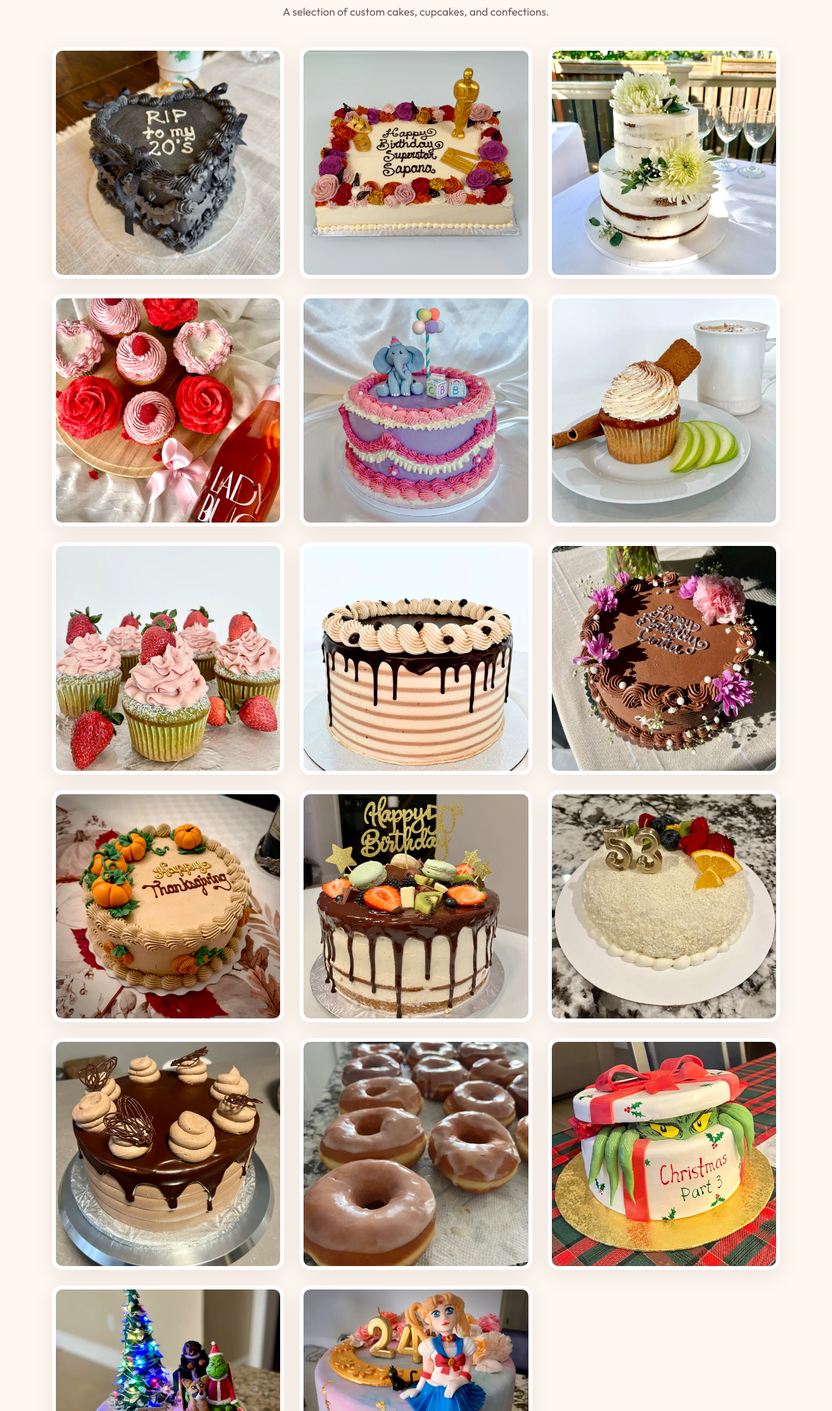
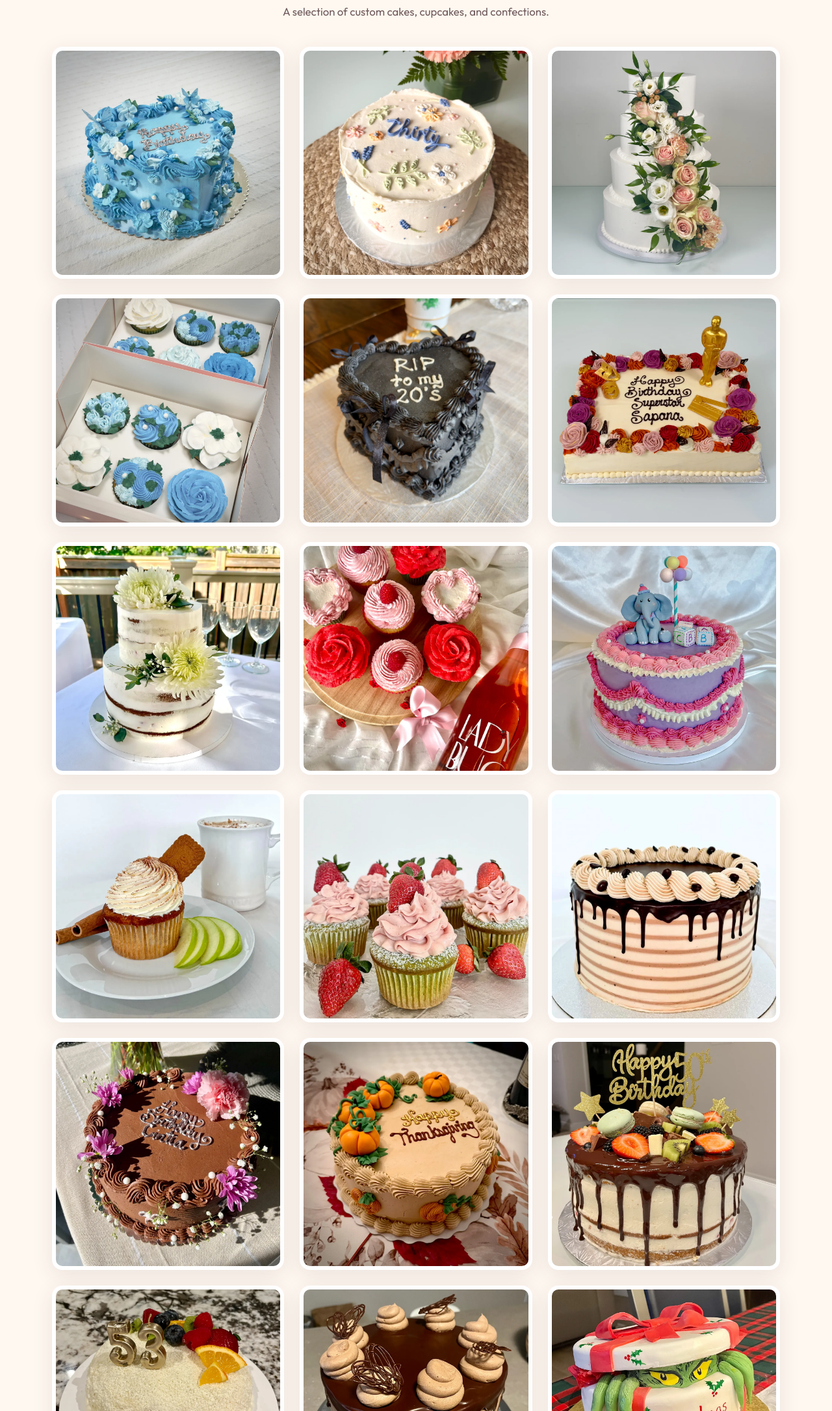
Before and after one commit to ambmase/viv-bakes, a plain HTML site: page portfolio.html in a window 1280 px wide. Shown: the part 211-2382 px from the top of the page at 65% size. Drawn offline with nearby package versions, Linux system fonts and the light colour scheme.

Commit message:
Add four new cakes to portfolio, refresh Recent favourites
Add blue heart birthday cake, "Thirty" birthday cake, floral wedding
cake, and blue flower cupcakes as 1200px WebP. New photos lead the
portfolio gallery, with fetchpriority moved to the first of them.

Swap the blue heart and "Thirty" cakes into Recent favourites and move
strawberry cupcakes to the bottom-right slot. Remove the glazed donuts
photo from the site entirely.

Co-Authored-By: Claude Opus 5 <noreply@anthropic.com>

```diff
--- a/portfolio.html
+++ b/portfolio.html
@@ -47,8 +47,20 @@
     <section id="portfolio-gallery" class="fade-in">
       <div class="gallery-grid">
 
+        <a href="images/blue-birthday-cake.webp" class="glightbox gallery-item">
+          <img src="images/blue-birthday-cake.webp" alt="Blue heart-shaped birthday cake with buttercream flowers, pearls and butterflies" width="1200" height="1200" fetchpriority="high" decoding="async" />
+        </a>
+        <a href="images/thirty-birthday-cake.webp" class="glightbox gallery-item">
+          <img src="images/thirty-birthday-cake.webp" alt="Cream 'Thirty' birthday cake with pastel piped wildflowers" width="1200" height="1200" loading="lazy" decoding="async" />
+        </a>
+        <a href="images/flower-wedding-cake.webp" class="glightbox gallery-item">
+          <img src="images/flower-wedding-cake.webp" alt="Four-tier white wedding cake with cascading fresh roses and lisianthus" width="1200" height="1200" loading="lazy" decoding="async" />
+        </a>
+        <a href="images/blue-flower-cupcakes.webp" class="glightbox gallery-item">
+          <img src="images/blue-flower-cupcakes.webp" alt="Boxed cupcakes piped as blue and white buttercream flowers" width="1200" height="1200" loading="lazy" decoding="async" />
+        </a>
         <a href="images/black-cake.webp" class="glightbox gallery-item">
-          <img src="images/black-cake.webp" alt="Black heart-shaped 'RIP to my 20s' cake" width="1200" height="1200" fetchpriority="high" decoding="async" />
+          <img src="images/black-cake.webp" alt="Black heart-shaped 'RIP to my 20s' cake" width="1200" height="1200" loading="lazy" decoding="async" />
         </a>
         <a href="images/oscar-birthday-cake.webp" class="glightbox gallery-item">
           <img src="images/oscar-birthday-cake.webp" alt="Oscar birthday cake" width="1200" height="1200" loading="lazy" decoding="async" />
@@ -86,9 +98,6 @@
         <a href="images/chocolate-birthday-cake-2.webp" class="glightbox gallery-item">
           <img src="images/chocolate-birthday-cake-2.webp" alt="Chocolate birthday cake with sprinkles" width="1200" height="1200" loading="lazy" decoding="async" />
         </a>
-        <a href="images/donuts-glazed.webp" class="glightbox gallery-item">
-          <img src="images/donuts-glazed.webp" alt="Glazed donuts" width="1200" height="1200" loading="lazy" decoding="async" />
-        </a>
         <a href="images/grinch-cake-1.webp" class="glightbox gallery-item">
           <img src="images/grinch-cake-1.webp" alt="Grinch cake" width="1200" height="1200" loading="lazy" decoding="async" />
         </a>
```
Also changed, not shown: index.html (+6 -6 lines), images/blue-birthday-cake.webp (added), images/blue-flower-cupcakes.webp (added), images/donuts-glazed.webp (deleted), images/flower-wedding-cake.webp (added), images/thirty-birthday-cake.webp (added).
